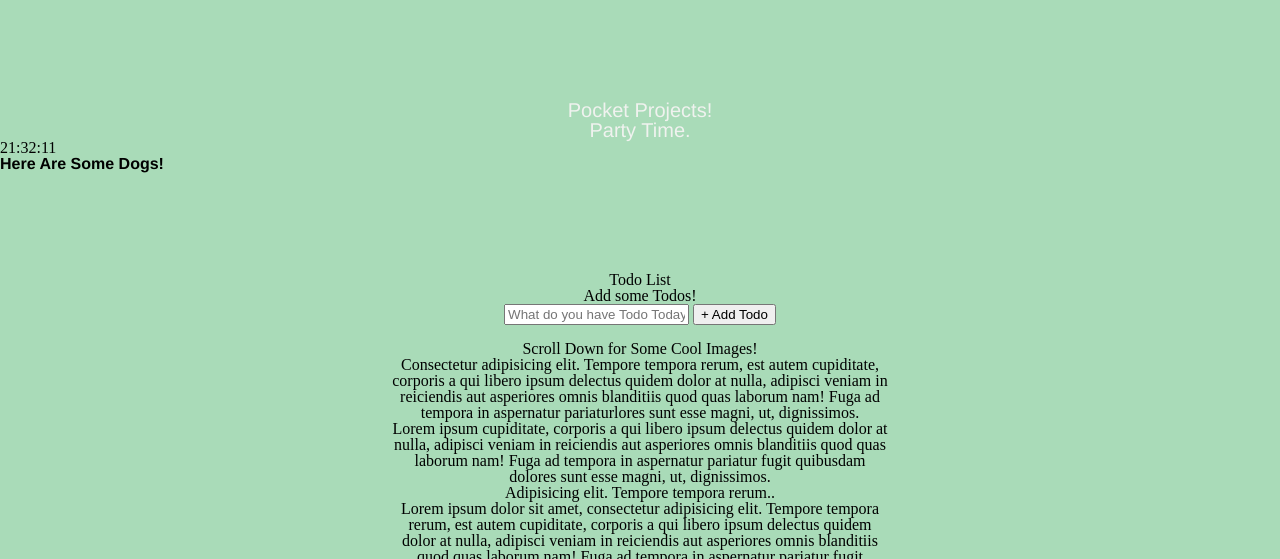
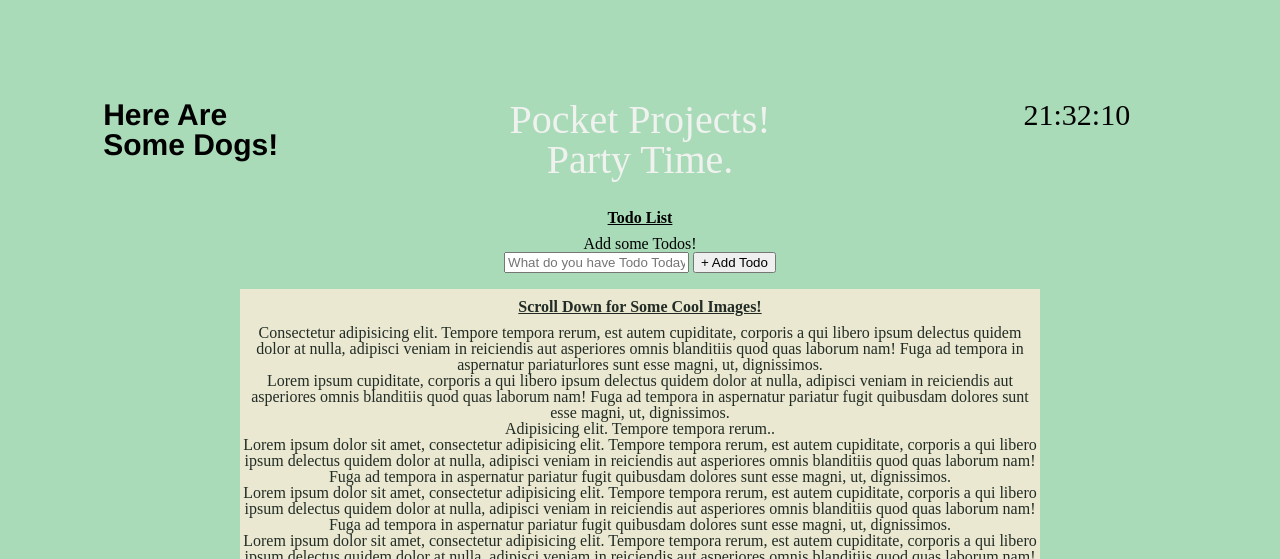
Before and after one commit to sebastianss1/W9D5, a plain HTML site: page dist/index.html in a window 1280 px wide. Shown: the top 559 px of the page. Drawn offline with Linux system fonts and the light colour scheme.

Commit message:
Continue web styling

```diff
--- a/dist/css/styles.css
+++ b/dist/css/styles.css
@@ -7,20 +7,34 @@ html {
 
 h1 {
   color: #F0F2EF;
-  font-family: 'helvetica neue';
-  font-size: 20px;
+  font-family: papyrus;
+  font-size: 40px;
   font-weight: 200;
+}
+
+h2 {
+  font-weight: bold;
+  padding: 10px;
+  text-decoration: underline;
+}
+
+.welcome {
+  display: flex;
+  justify-content: space-around;
 }
 
 .clock-holder{
   float: left;
+  width: 200px;
+  font-size: 30px;
 }
 
 .drop-down-dog-nav {
-  width: 250px;
+  width: 200px;
   height: 100px;
   text-align: left;
   font-family: 'helvetica';
+  font-size: 30px;
 }
 
 .drop-down-dog-title {
@@ -39,6 +53,11 @@ h1 {
 .dog-link {
   display: none;
   font-weight: lighter;
+  text-align: left;
+}
+.dog-link:hover {
+  background-color: yellow;
+  opacity: 50%;
 }
 
 .showing {
@@ -61,8 +80,10 @@ h1 {
 
 
 .slide-and-scroll {
-  width: 500px;
+  width: 800px;
   margin: auto;
+  background-color: antiquewhite;
+  opacity: 80%;
 }
 .align-left {
   float: left;
--- a/dist/index.html
+++ b/dist/index.html
@@ -13,22 +13,23 @@
 
 <body>
   <!--  Phase 0: Warmup -->
-    <div class="welcome"></div>
+    <div class="welcome">
+      <nav class="drop-down-dog-nav">
+        <h3 class="drop-down-dog-title">Here Are Some Dogs!</h3>
+        <ul class="drop-down-dog-list">
+        </ul>
+      </nav>
       <h1 id="party">Pocket Projects!</h1>
       <div class="clock-holder">
         <div id="clock"></div>
       </div>
     </div>
-  <br>
+
 
 
     <!-- Phase 2: Drop Down Menu -->
-    <nav class="drop-down-dog-nav">
-      <h3 class="drop-down-dog-title">Here Are Some Dogs!</h3>
-      <ul class="drop-down-dog-list">
-      </ul>
-    </nav>
-  <br>
+
+
 
 
   <!-- Phase 3: Todo List -->
```
